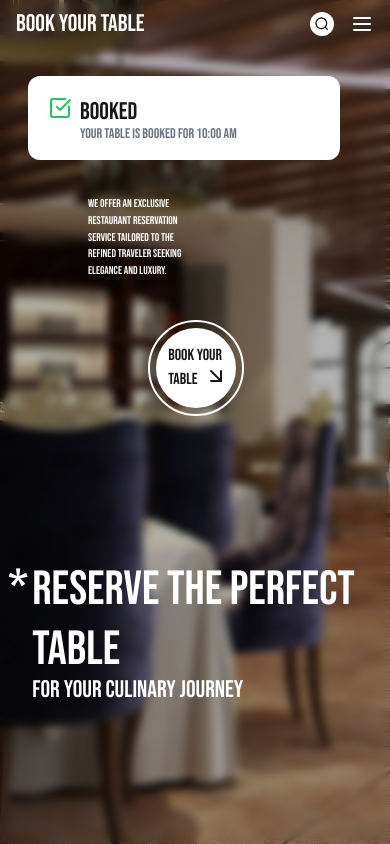
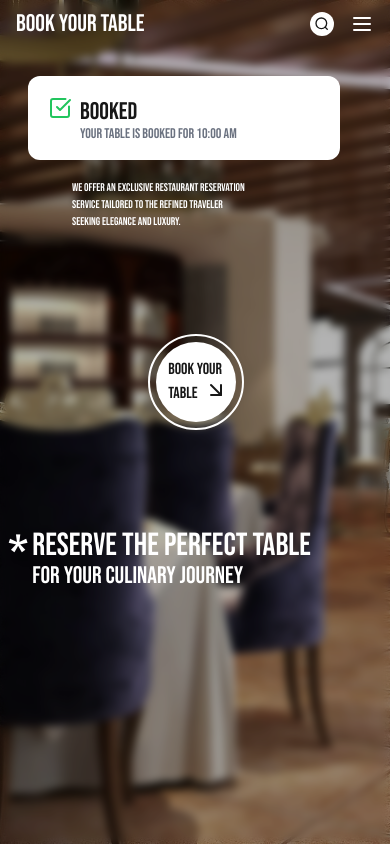
Before and after one commit to vishal7788-code/Restraunt-Booking-frontend, a Next.js app: page / in a window 390 px wide. Built offline with nearby package versions, Linux system fonts and the light colour scheme.

Commit message:
UI changes

```diff
--- a/src/components/BookingForm.js
+++ b/src/components/BookingForm.js
@@ -90,7 +90,7 @@ export default function BookingForm() {
         initial={{ opacity: 0, scale: 0.9 }}
         animate={{ opacity: 1, scale: 1 }}
         exit={{ opacity: 0, scale: 0.9 }}
-        className="bg-white rounded-lg shadow-lg p-6 w-full max-w-md lg:max-w-lg xl:max-w-xl mx-auto mt-2 xl:mt-15"
+        className="bg-white rounded-lg shadow-lg p-6 w-full max-w-md lg:max-w-lg xl:max-w-xl mx-auto relative top-[4rem] lg:top-[5rem] xl:mt-15"
       >
         <form className="space-y-3 lg:space-y-2 md:space-y-2" onSubmit={handleSubmit}>
           <h3 className="text-lg xl:text-xl font-bold text-center">Book Your Table</h3>
--- a/src/components/BookingInfo.js
+++ b/src/components/BookingInfo.js
@@ -27,7 +27,7 @@ export default function BookingInfo({ booking }) {
         initial="hidden"
         animate="visible"
         exit="exit"
-        className="relative  justify-end items-center w-[70%] top-[11rem] p-2 z-50 left-[3rem] lg:hidden xl:hidden md:hidden"
+        className="relative  justify-end items-center w-full top-[11rem] p-2 z-50 left-[-1rem] lg:hidden xl:hidden md:hidden"
       >
         <div className="border-2 border-white w-[70%] mx-auto rounded-lg p-2">
           <div className="w-full bg-white rounded-lg p-2">
--- a/src/components/HeroButton.js
+++ b/src/components/HeroButton.js
@@ -5,7 +5,7 @@ import Link from "next/link";
 
 export default function HeroButton() {
   return (
-    <div className="relative xl:top-[-5rem] top-[2rem] md:top-[-1.5rem]  lg:top-[-5rem]">
+    <div className="relative xl:top-[-5rem] top-[5rem] md:top-[-1.5rem]  lg:top-[-5rem]">
       <motion.div
         whileHover={{ scale: 1.1 }}
         whileTap={{ scale: 0.95 }}
--- a/src/components/HeroText.js
+++ b/src/components/HeroText.js
@@ -14,7 +14,7 @@ export default function HeroText() {
         variants={slideDownVariant}
         initial="hidden"
         animate="visible"
-        className="text-white text-[0.7rem]  md:text-[1.1rem] w-[30%] md:w-[30%] lg:my-[1rem] ml-[5rem] lg:w-[15rem]  md:ml-[3rem] p-2"
+        className="text-white text-[0.7rem] relative bottom-4 md:text-[1.1rem] w-[50%] md:w-[30%] lg:my-[1rem] ml-[4rem] lg:w-[15rem]  md:ml-[3rem] p-2"
       >
         <span>We offer an exclusive restaurant</span>{" "}
         <span>reservation service tailored</span>{" "}
@@ -35,7 +35,7 @@ export default function HeroText() {
         </span>
 
         <div>
-          <span className="text-[3rem] xl:text-[3.8rem] md:text-[2.5rem] lg:text-[3rem] leading-tight">
+          <span className="text-[2rem] xl:text-[3.8rem] md:text-[2.5rem] lg:text-[3rem] leading-tight">
             Reserve the Perfect Table
           </span>
           <br />
```
